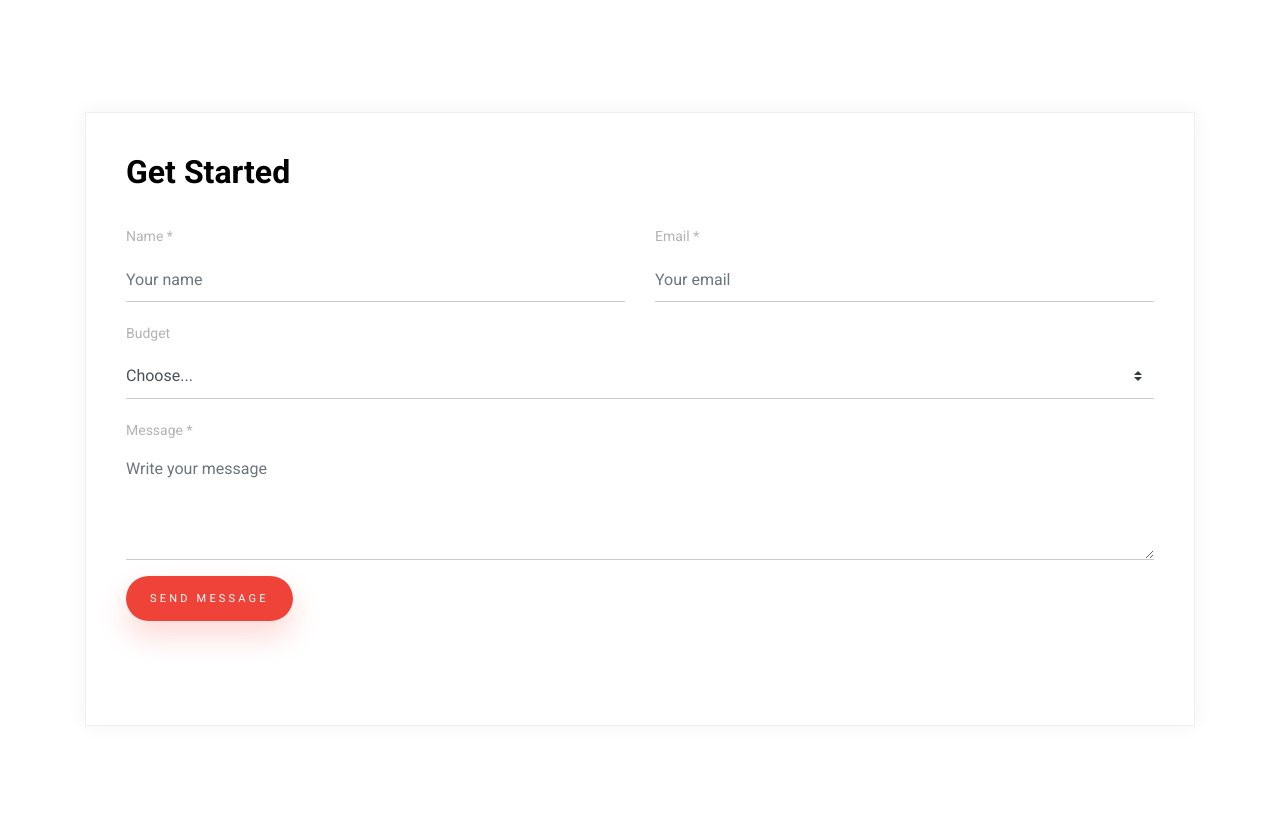
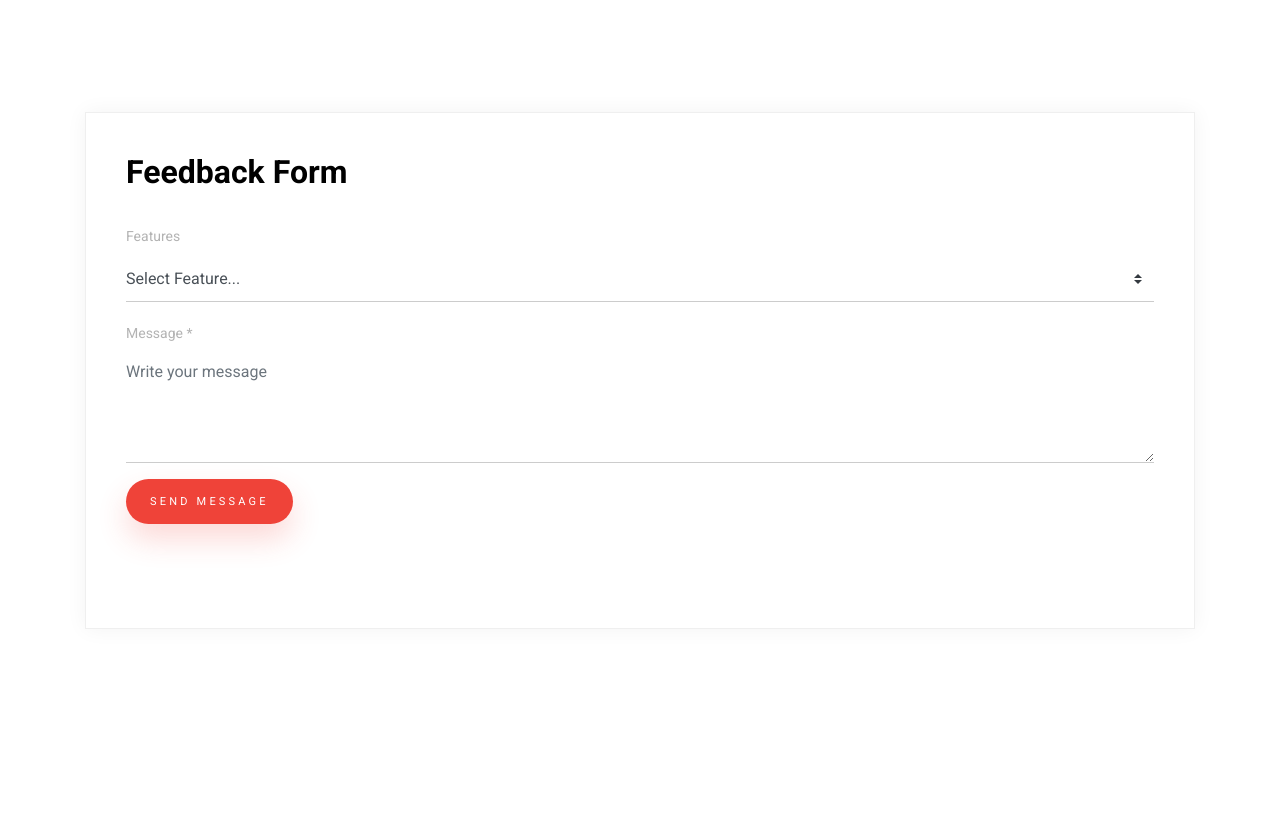
Before and after one commit to Kamlesh480/django_dashbaord, a Django app: page /feedback in a window 1280 px wide. After the commit the page ends 629 px from the top, so only its background shows below. Run offline with Django 4.2, Linux system fonts and the light colour scheme; some libraries are stand-ins or nearby versions.

Commit message:
feature - added model and view function for feedback

```diff
--- a/support_dashboard/templates/feedback.html
+++ b/support_dashboard/templates/feedback.html
@@ -28,7 +28,7 @@
     <!-- Style -->
     <link rel="stylesheet" href="{% static 'feedback/css/style.css' %}" />
 
-    <title>Contact Form #9</title>
+    <title>Feedback</title>
   </head>
   <body>
     <div class="content">
@@ -36,48 +36,22 @@
         <div class="row align-items-stretch no-gutters contact-wrap">
           <div class="col-md-12">
             <div class="form h-100">
-              <h3>Get Started</h3>
+              <h3>Feedback Form</h3>
               <form
                 class="mb-5"
-                method="post"
-                id="contactForm"
-                name="contactForm"
+                method="POST"
+                id="feedbackForm"
+                name="feedbackForm"
               >
-                <div class="row">
-                  <div class="col-md-6 form-group mb-3">
-                    <label for="" class="col-form-label">Name *</label>
-                    <input
-                      type="text"
-                      class="form-control"
-                      name="name"
-                      id="name"
-                      placeholder="Your name"
-                    />
-                  </div>
-                  <div class="col-md-6 form-group mb-3">
-                    <label for="" class="col-form-label">Email *</label>
-                    <input
-                      type="text"
-                      class="form-control"
-                      name="email"
-                      id="email"
-                      placeholder="Your email"
-                    />
-                  </div>
-                </div>
+                {% csrf_token %}
 
                 <div class="row">
                   <div class="col-md-12 form-group mb-3">
-                    <label for="budget" class="col-form-label">Budget</label>
-                    <select class="custom-select" id="budget" name="budget">
-                      <option selected>Choose...</option>
-                      <option value="$1000 below">< $1,000</option>
-                      <option value="$2,000 - $5,000">$2,000 - $5,000</option>
-                      <option value="$5,000 - $15,000">$5,000 - $15,000</option>
-                      <option value="$15,000 - $25,000">
-                        $15,000 - $25,000
-                      </option>
-                      <option value="$25,000 >">$25,000 ></option>
+                    <label for="feature" class="col-form-label">Features</label>
+                    <select class="custom-select" id="feature" name="feature">
+                      <option selected>Select Feature...</option>
+                      <option value="Zendesk App">Zendesk App</option>
+                      <option value="Slack App">Slack App</option>
                     </select>
                   </div>
                 </div>
--- a/support_dashboard/user_setting/views.py
+++ b/support_dashboard/user_setting/views.py
@@ -147,4 +147,13 @@ def settings_fun_calls(request):
 
 
 def feedback(request):
-    return render(request, "feedback.html")
+    if request.method == "POST":
+        feature = request.POST.get("feature")
+        message = request.POST.get("message")
+
+        print(feature)
+        print(message)
+
+        return redirect("user_setting:feedback")
+    else:
+        return render(request, "feedback.html")
```
Also changed, not shown: support_dashboard/user_setting/admin.py (+9 -1 lines), support_dashboard/user_setting/models.py (+13 -0 lines), support_dashboard/user_setting/migrations/0006_feedback.py (added).
